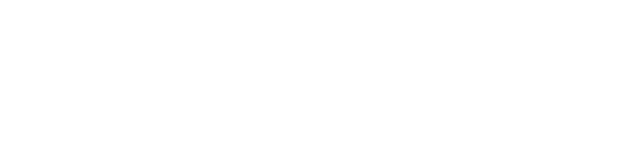
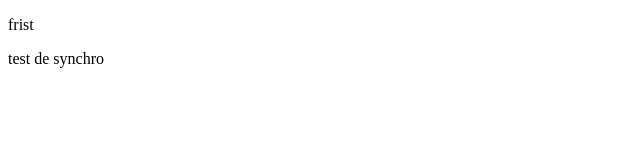
Before and after one commit to cyrilbarbe/web, a plain HTML site: page index.html in a window 1280 px wide. Shown: the whole page, without its empty margins (0-640 px from the left). Drawn offline with Linux system fonts and the light colour scheme.

Commit message:
first commit

```diff
--- a/index.html
+++ b/index.html
@@ -6,6 +6,7 @@
     <title>Journéee Git Hub</title>
 </head>
 <body>
-
+    <p>frist</p>
+    <p>test de synchro</p>
 </body>
 </html>
```
